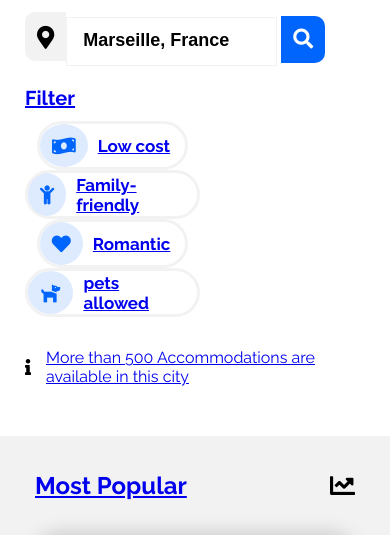
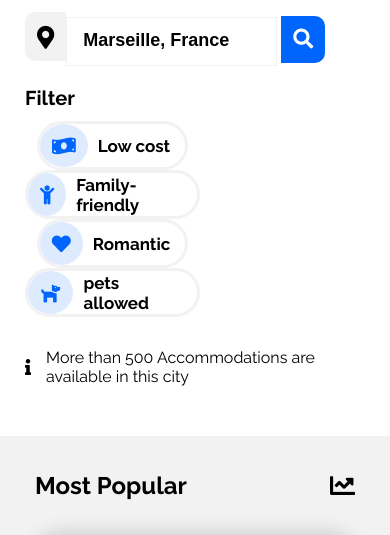
Before and after one commit to AdrienDuval/mocpus, a plain HTML site: page index.html in a window 390 px wide. Shown: the part 251-786 px from the top of the page. Drawn offline with Linux system fonts and the light colour scheme.

Commit message:
links added to website

```diff
--- a/style.css
+++ b/style.css
@@ -3,6 +3,10 @@
     box-sizing: border-box;
     padding: 0;
     margin: 0;
+}
+a {
+    text-decoration: none;
+    color: black;
 }
 body
 {
@@ -778,9 +782,8 @@ h3#heigth {
     .search-container{
         display: none;
     }
-    .mobile-search {
 
-    }
+
     .mobile-search i.fas.fa-map-marker-alt {
         padding: 12px;
         background-color: #F2F2F2;
```
